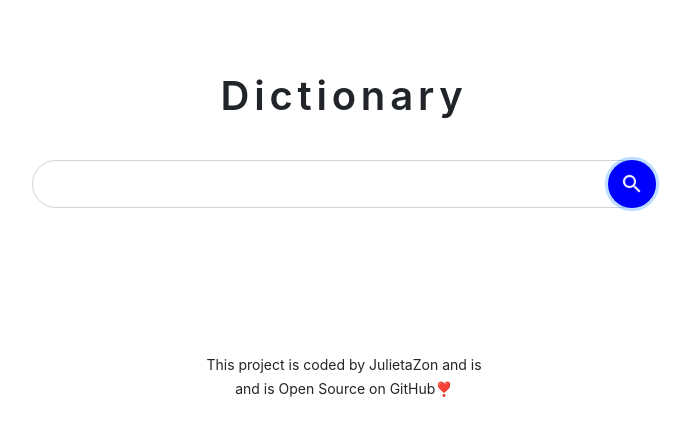
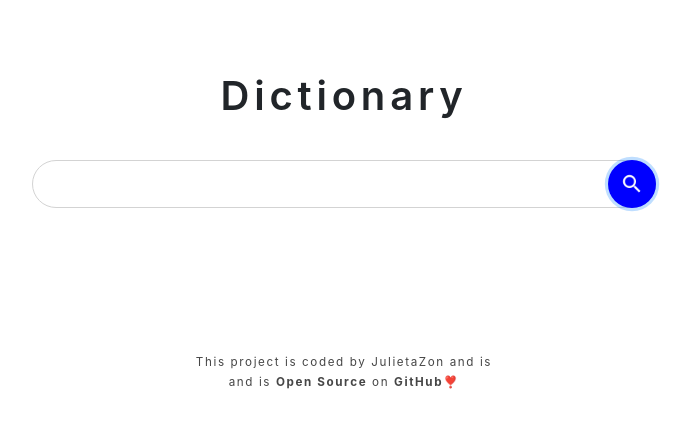
Before and after one commit to julietazon/dictionary-react-app-project, a React (Create React App) app: page / in a window 1280 px wide. Shown: the top 436 px of the page, without its empty margins (296-986 px from the left). Built offline with nearby package versions, Linux system fonts and the light colour scheme.

Commit message:
update style

```diff
--- a/src/Dictionary.css
+++ b/src/Dictionary.css
@@ -46,6 +46,11 @@
 }
 
 .Dictionary input:focus {
+  border-color: rgb(211, 211, 211);
+  box-shadow: 0px 2px 6px 1px rgba(167, 167, 167, 0.295);
+}
+
+.Dictionary input:hover {
   border-color: rgb(211, 211, 211);
   box-shadow: 0px 2px 6px 1px rgba(167, 167, 167, 0.295);
 }
@@ -183,6 +188,10 @@
   margin: 1rem 0.5rem 1rem 0.5rem;
 }
 
+.Images span:hover {
+  cursor: pointer;
+}
+
 .Images img {
   width: 11rem;
   height: 10rem;
@@ -190,3 +199,17 @@
   border-radius: 0.1rem;
   object-fit: cover;
 }
+
+footer {
+  font-size: smaller;
+  letter-spacing: 0.1rem;
+  color: rgb(70, 70, 70);
+}
+
+footer .Link {
+  font-weight: bold;
+}
+
+footer .Link:hover {
+  cursor: pointer;
+}
```
